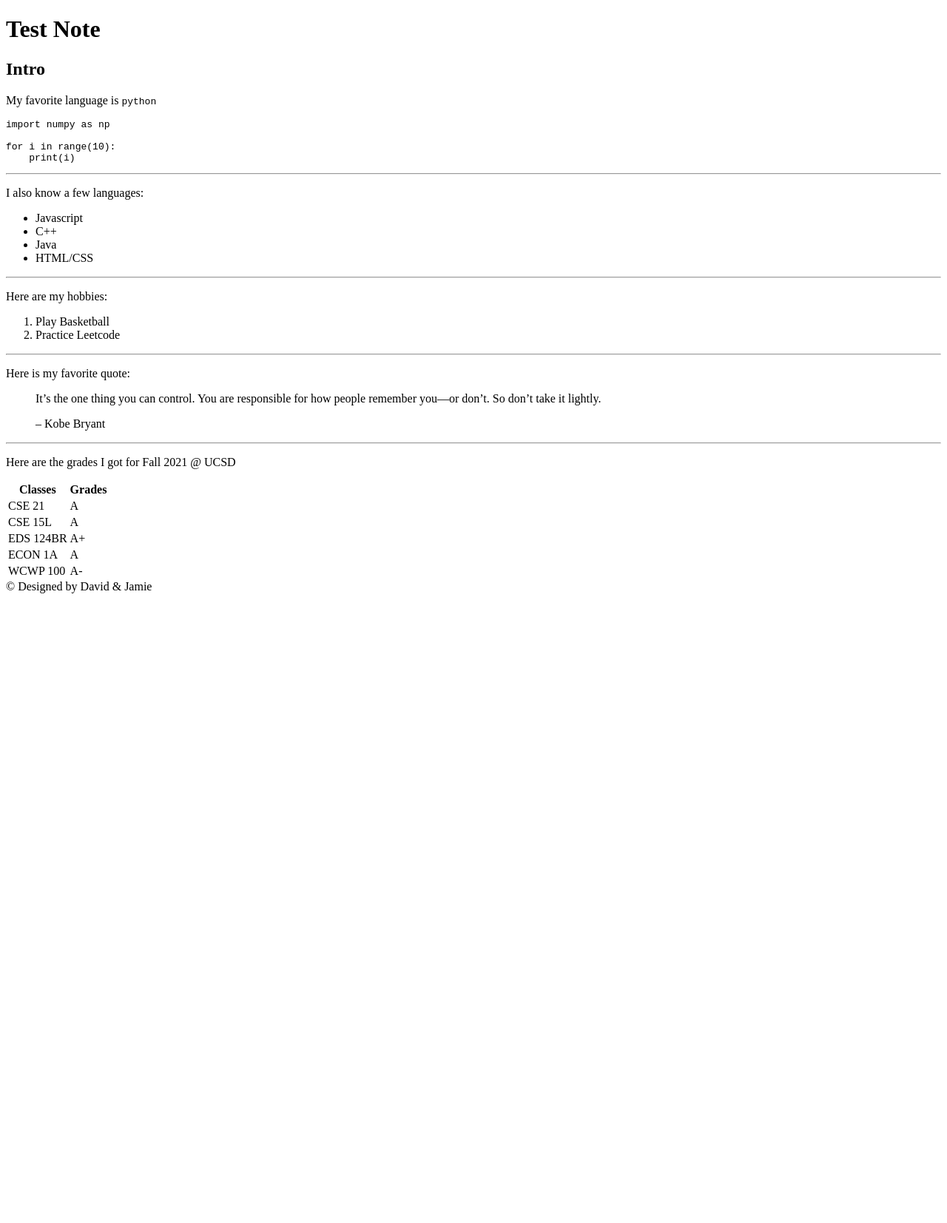
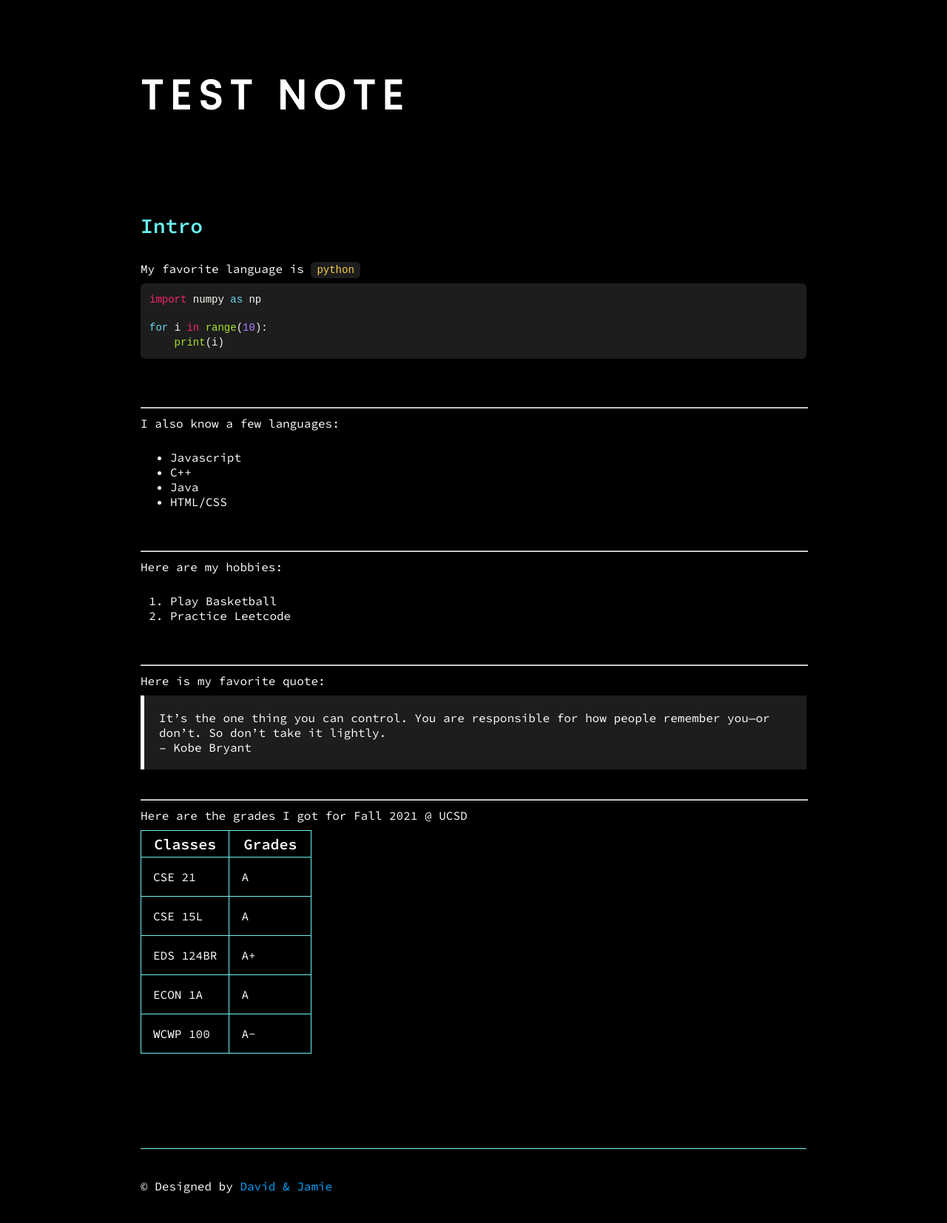
Before and after one commit to davidtso1219/davidtso1219.github.io, a Jekyll site: the page built from notes/test/test_note.md, in a window 1280 px wide. Shown: the whole page at 74% size. Built offline with Jekyll 4.4.1, drawn with Linux system fonts in a browser that asks for light colours; some web fonts are replaced; our own code applies the rules of GitHub Pages for plain Markdown files; before the commit the page ends 900 px from its top, so only the background shows below that.

Commit message:
Switched back to my design

```diff
--- a/_layouts/notes.html
+++ b/_layouts/notes.html
@@ -4,8 +4,8 @@
     <meta charset="UTF-8">
     <meta http-equiv="X-UA-Compatible" content="IE=edge">
     <meta name="viewport" content="width=device-width, initial-scale=1.0">
-    <!-- <link rel="stylesheet" href="{{ 'assets/css/notes.css' | relative_url }}" />
-    <link rel="stylesheet" href="{{ 'assets/css/kw.css' | relative_url }}" /> -->
+    <link rel="stylesheet" href="{{ 'assets/css/notes.css' | relative_url }}" />
+    <link rel="stylesheet" href="{{ 'assets/css/kw.css' | relative_url }}" />
     <link rel="icon" type="image/x-icon" href="../../images/favicon.jpg">
     <link rel="preconnect" href="https://fonts.googleapis.com">
     <link rel="preconnect" href="https://fonts.gstatic.com" crossorigin>
--- a/assets/css/notes.scss
+++ b/assets/css/notes.scss
@@ -6,11 +6,13 @@ body {
     margin: 0 auto;
     font-family: 'Source Code Pro', monospace;
     background: #000;
-    color: rgb(106, 243, 243);
+    // color: rgb(106, 243, 243);
+    color: #fff;
 }
 
 .content {
-    margin: 0 20rem;
+    max-width: 900px;
+    margin: 0 auto;
     display: flex;
     flex-direction: column;
 }
@@ -33,7 +35,7 @@ h1:hover {
 
 h1:hover:before,
 h1:hover:after {
-    margin-left: calc(20rem - 35px);
+    margin-left: calc((100% - 980px) / 2);
     color: white;
     content: attr(data-text);
     position: absolute;
@@ -50,17 +52,25 @@ h1:hover:after{
     animation: glitch-2 2s linear infinite reverse;
 }
 
+h2, h3, h4, h5, h6 {
+    color: rgb(106, 243, 243);
+}
+
 h2 {
     margin: 80px 0 20px 0;
     font-size: 28px;
 }
 
-h3, h4, h5 {
+h3 {
     margin: 40px 0 20px 0;
 }
 
-pre, p {
-    margin: 24px 0 12px 0;
+h4, h5 {
+    margin: 20px 0 10px 0;
+}
+
+p {
+    margin: 10px 0;
     font-size: 16px;
 }
 
@@ -75,12 +85,12 @@ strong::selection {
 }
 
 pre {
-    padding: 20px 18px;
+    margin: 0 0 25px 0;
+    padding: 12px;
     font-size: 16px;
 }
 
 pre, code {
-    margin: auto 0;
     border-radius: 6px;
     background: rgb(29, 29, 29);
     color: #fff;
@@ -94,8 +104,13 @@ pre code {
 code {
     padding: 3px 8px;
     color: rgb(250, 204, 77);
-    font-size: 16px;
+    font-size: 14px;
     white-space : pre-wrap !important;
+}
+
+code span {
+    display: inline-block;
+    margin: 2px 0;
 }
 
 hr {
@@ -118,23 +133,22 @@ blockquote p {
 }
 
 table {
-    min-width: 300px;
     margin: 0 auto 0 0;
     border-collapse: collapse;
-}
-
-thead {
-    border-bottom: 1px solid rgb(106, 243, 243);
+    border: 0.1px solid rgb(106, 243, 243);
 }
 
 th {
     min-width: 100px;
-    padding-bottom: 5px;
+    padding: 5px;
     font-size: 20px;
+    border: 0.1px solid rgb(106, 243, 243);
 }
 
 td {
-    padding: 8px 0 0 32px;
+    // padding: 8px 0 0 32px;
+    padding: 16px;
+    border: 0.1px solid rgb(106, 243, 243);
 }
 
 a {
@@ -152,9 +166,10 @@ strong {
 }
 
 .footer {
+    max-width: 900px;
     padding: 40px 0 40px 0;
     border-top: 1px solid rgb(106, 243, 243);
-    margin: 8rem 20rem 0 20rem;
+    margin: 8rem auto 0 auto;
 }
 
 .footnotes, .footnotes p {
@@ -186,9 +201,6 @@ img {
 }
 
 @media (max-width: 1200px) {
-    .content, .footer {
-        margin: 0 10rem;
-    }
 
     h1:hover:before,
     h1:hover:after {
@@ -203,7 +215,7 @@ img {
 
 @media (max-width: 700px) {
     .content, .footer {
-        padding: 0 5rem;
+        padding: 0 2rem;
     }
 
     h1:hover:before,
--- a/notes.js
+++ b/notes.js
@@ -13,14 +13,6 @@ function decodeHtml(html) {
 }
 
 async function main() {
-
-    const ps = document.getElementsByTagName('p')
-    for (var i = 0; i < ps.length; i++) {
-        var p = ps[i]
-        if (typeof p.previousElementSibling !== 'undefined' && p.previousElementSibling && (p.previousElementSibling.tagName.toLowerCase() === 'p' || p.previousElementSibling.tagName.toLowerCase() == 'ol' || p.previousElementSibling.tagName.toLowerCase() == 'ul')){
-            p.style.margin = 0;
-        }
-    }
 
     window.onload = function() {
         var header = document.getElementsByTagName('h1')[0]
```
Also changed, not shown: notes/winter_2022/cse_100.md (+22 -21 lines).
